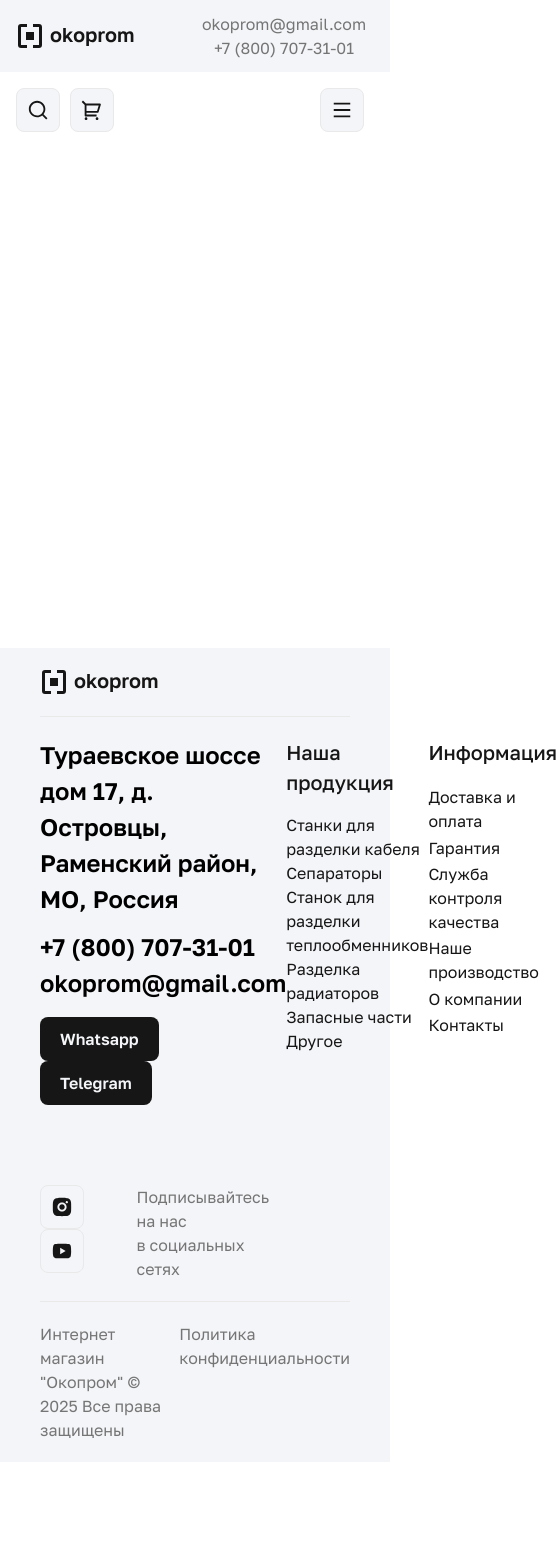
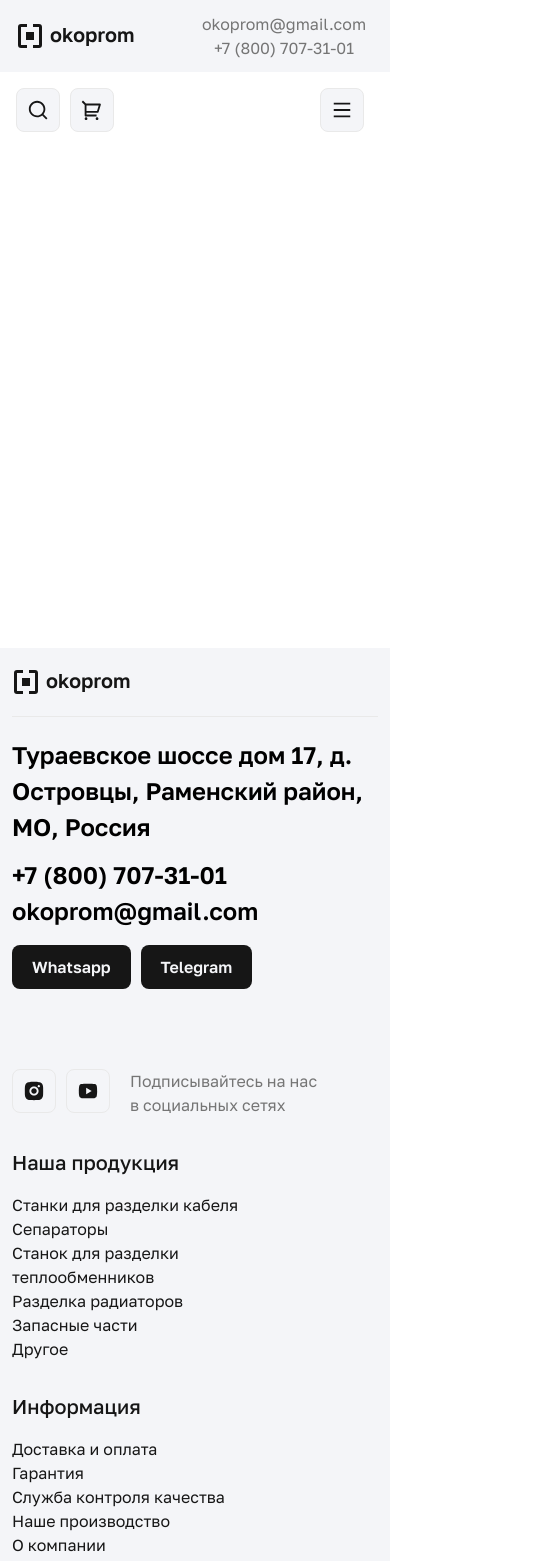
Before and after one commit to Lyaguh21/okoprom, a React (Vite) app: page / in a window 390 px wide. Shown: the top 1561 px of the page, 557 px wide, since content can reach past the window. Before the commit the page ends 1462 px from the top, so only its background shows below. Built offline with nearby package versions, Linux system fonts and the light colour scheme.

Commit message:
Адаптив футера

```diff
--- a/src/components/Footer/Footer.tsx
+++ b/src/components/Footer/Footer.tsx
@@ -4,14 +4,14 @@ import NavButton from "../Buttons/NavButton";
 export default function Footer() {
   return (
     <footer className="w-full bg-secondColor font-Golos">
-      <div className="px-10 ">
+      <div className=" px-3 bigPhone:px-10 ">
         <div className="py-5 border-b-[1px] border-borderWhite">
           <img src="src\assets\img\Logo.svg" alt="" />
         </div>
       </div>
 
-      <div className="px-10 py-5 bg-secondColor flex ">
-        <div className="basis-1/2">
+      <div className="px-3 bigPhone:px-10 py-5 bg-secondColor flex flex-wrap md:flex-nowrap">
+        <div className="basis-full md:basis-1/2">
           <h3 className="font-semibold mb-3 text-[24px]">
             Тураевское шоссе дом 17, д.
             <br />
@@ -39,8 +39,8 @@ export default function Footer() {
             </p>
           </div>
         </div>
-        <div className="basis-1/2 flex justify-evenly flex-nowrap tiles">
-          <div className=" basic-1/2  flex flex-col  text-textBlack justify-between max-h-[300px]  ">
+        <div className="basis-1/2 flex-wrap sm:flex-nowrap  md:justify-center flex lg:justify-evenly md:flex-wrap lg:flex-nowrap tiles">
+          <div className="mt-[30px] md:mt-0 basic-1/2 w-[240px] flex flex-col  text-textBlack justify-between lg:max-h-[300px]  ">
             <h3 className="text-[20px] mb-4 font-medium">Наша продукция</h3>
             <a href="" className="">
               Станки для разделки кабеля
@@ -49,7 +49,8 @@ export default function Footer() {
               Сепараторы
             </a>
             <a href="" className="">
-              Станок для разделки теплообменников
+              Станок для разделки <br />
+              теплообменников
             </a>
             <a href="" className="">
               Разделка радиаторов
@@ -62,7 +63,7 @@ export default function Footer() {
             </a>
           </div>
 
-          <div className=" basic-1/2  flex flex-col  text-textBlack justify-between max-h-[300px] ">
+          <div className=" basic-1/2 w-[240px] flex flex-col  text-textBlack justify-between lg:mt-0 lg:max-h-[300px] mt-[30px] ">
             <h3 className="text-[20px] mb-4 font-medium">Информация</h3>
             <a href="" className="">
               Доставка и оплата
@@ -86,7 +87,7 @@ export default function Footer() {
         </div>
       </div>
 
-      <div className="px-10 text-textGray whiteLink">
+      <div className="px-3 bigPhone:px-10 text-textGray whiteLink">
         <div className="py-5 border-t-[1px] border-borderWhite flex justify-between">
           <h3>Интернет магазин "Окопром" © 2025 Все права защищены</h3>
           <a href="#">Политика конфиденциальности</a>
```
